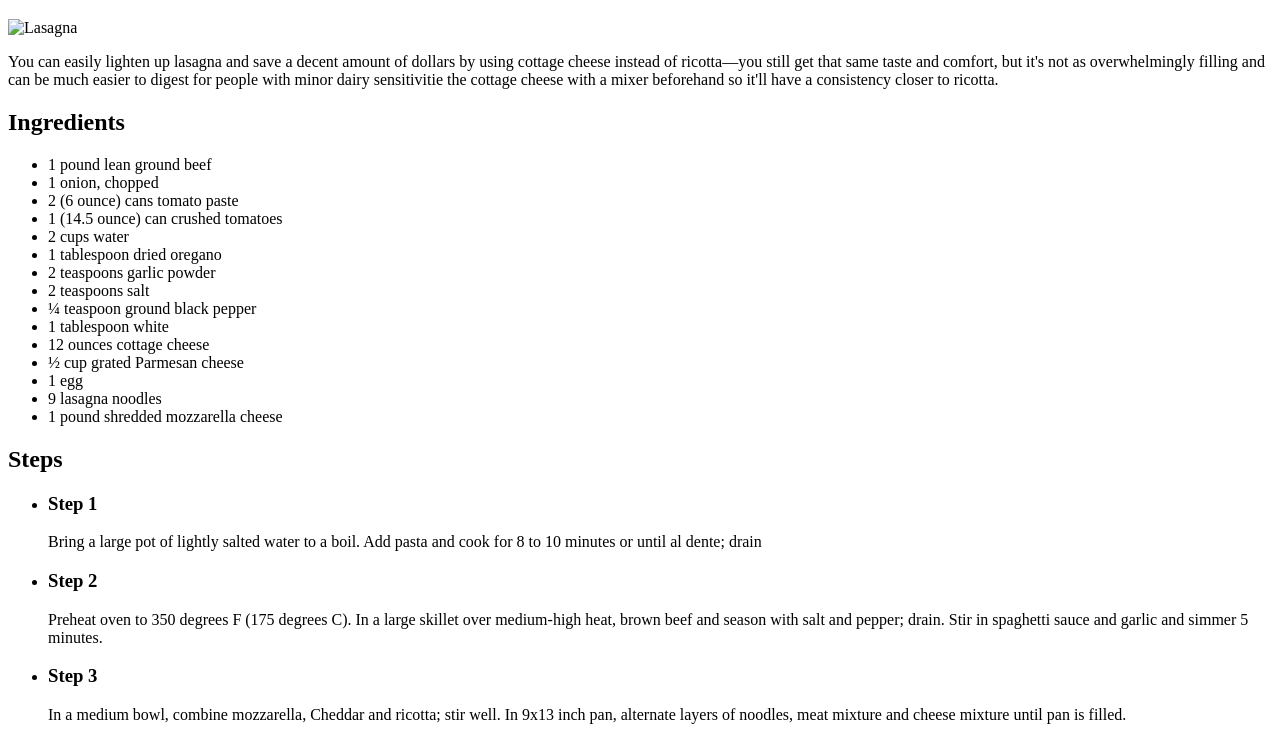
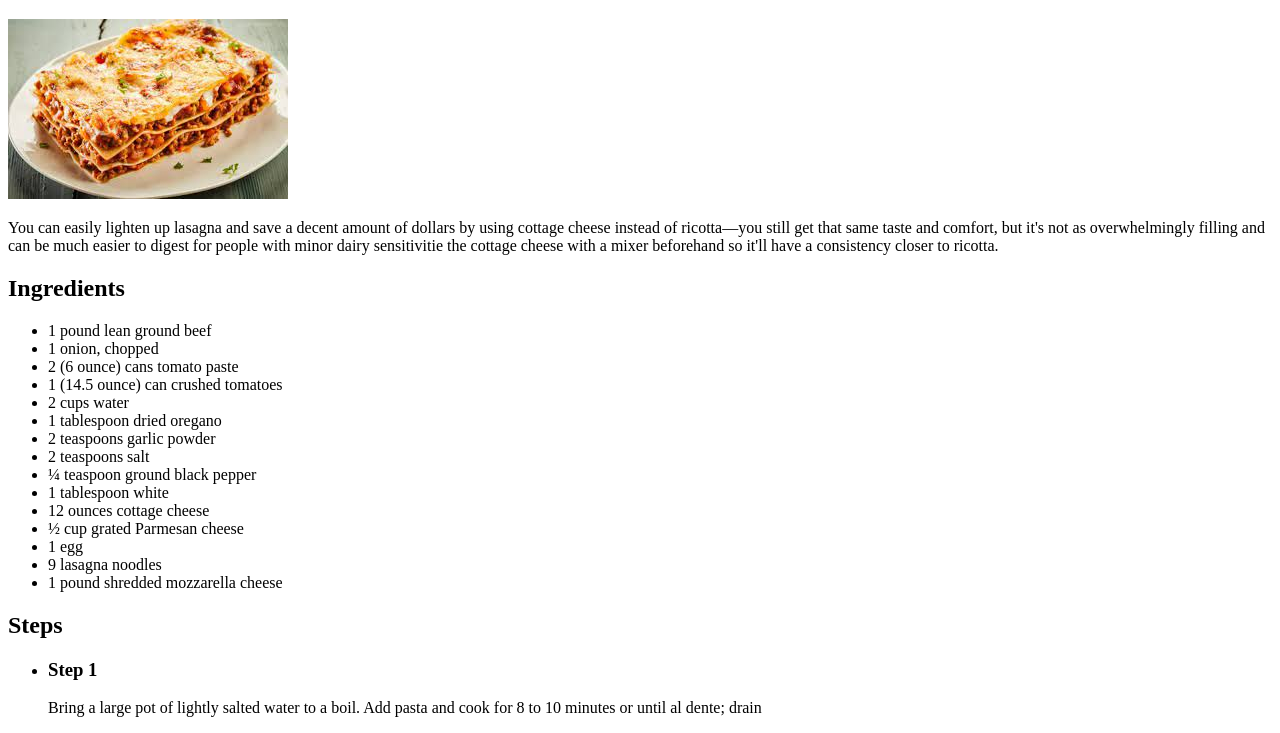
Before and after one commit to Irving-lanx/odin_recipes, a plain HTML site: page recipes/lasagna.html in a window 1280 px wide. Shown: the part 61-794 px from the top of the page. Drawn offline with Linux system fonts and the light colour scheme; the site is published under a folder, as on GitHub Pages, so addresses that start at the root find nothing.

Commit message:
Fix image visualization bug

```diff
--- a/recipes/lasagna.html
+++ b/recipes/lasagna.html
@@ -14,7 +14,7 @@
     </head>
     <body>
         <h1>Lasagna Recipe</h1>
-        <img src="/img/lasagna.jpeg" alt="Lasagna">
+        <img src="img/lasagna.jpeg" alt="Lasagna">
         <p> You can easily lighten up lasagna and save a decent amount of dollars by using cottage cheese instead
             of ricotta—you still get that same taste and comfort, but it's not as overwhelmingly filling and can
             be much easier to digest for people with minor dairy sensitivitie the cottage cheese with a mixer
```
Also changed, not shown: recipes/img/lasagna.jpeg (renamed from img/lasagna.jpeg).
